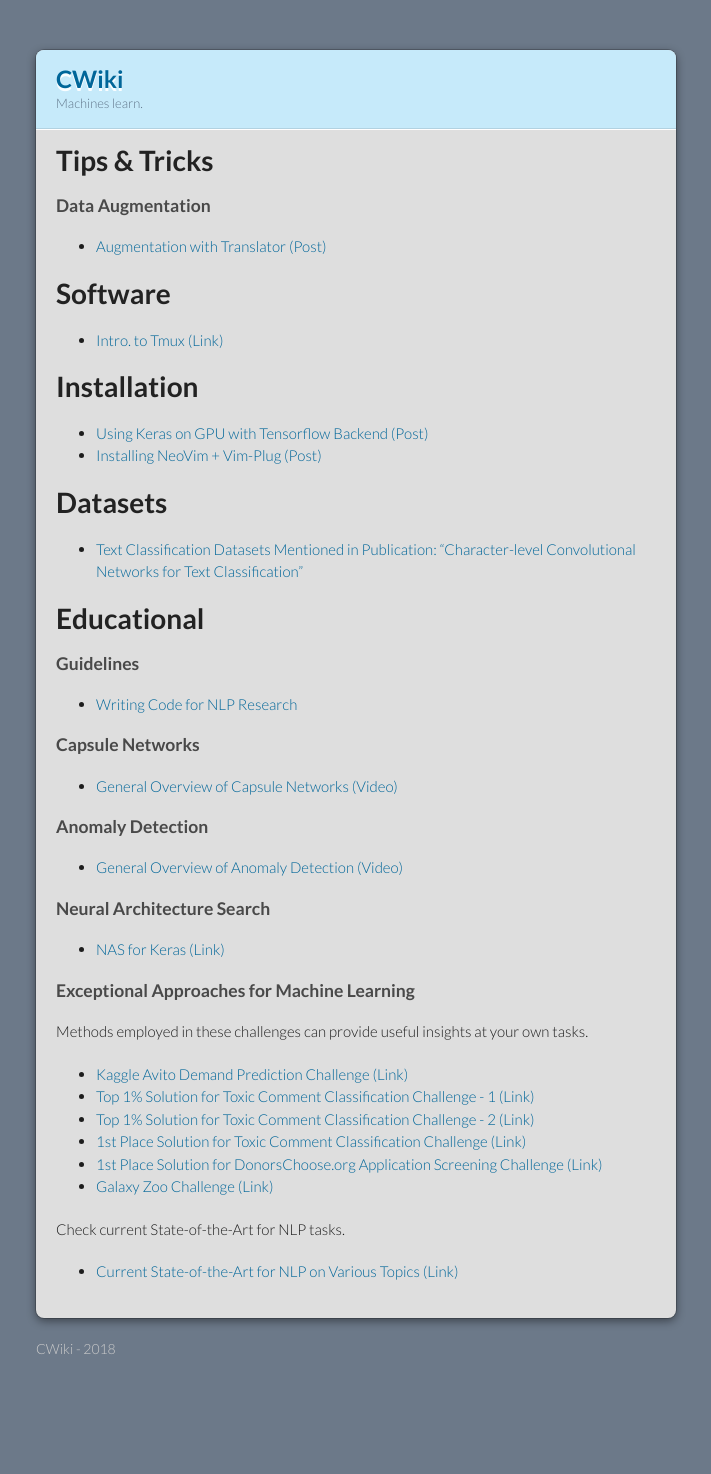
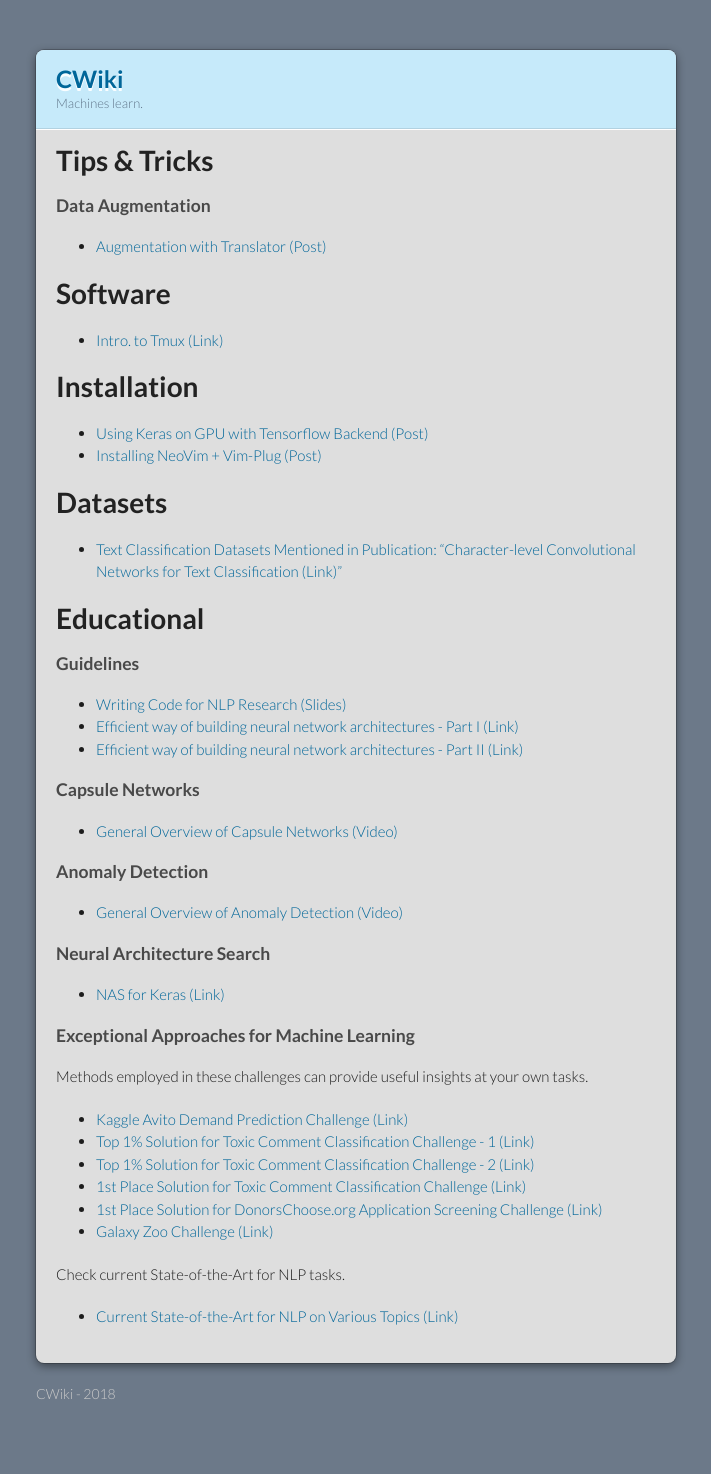
Before and after one commit to burakyldrm/pythoniancultist.github.io, a Jekyll site: the page built from index.md, in a window 1280 px wide. Shown: the whole page, without its empty margins (284-995 px from the left). Built offline with Jekyll 4.4.1, drawn with Linux system fonts in a browser that asks for light colours; our own code applies the rules of GitHub Pages for plain Markdown files; before the commit the page ends 1429 px from its top, so only the background shows below that.

Commit message:
network building links

```diff
--- a/index.md
+++ b/index.md
@@ -15,12 +15,14 @@ layout: default
 *  [Installing NeoVim + Vim-Plug (Post)](neovim_vimplug.md)
 
 # Datasets
-* [Text Classification Datasets Mentioned in Publication: "Character-level Convolutional Networks for Text Classification"](https://drive.google.com/drive/folders/0Bz8a_Dbh9Qhbfll6bVpmNUtUcFdjYmF2SEpmZUZUcVNiMUw1TWN6RDV3a0JHT3kxLVhVR2M)
+* [Text Classification Datasets Mentioned in Publication: "Character-level Convolutional Networks for Text Classification (Link)"](https://drive.google.com/drive/folders/0Bz8a_Dbh9Qhbfll6bVpmNUtUcFdjYmF2SEpmZUZUcVNiMUw1TWN6RDV3a0JHT3kxLVhVR2M)
 
 # Educational
 
 ### Guidelines
-*   [Writing Code for NLP Research](https://docs.google.com/presentation/d/17NoJY2SnC2UMbVegaRCWA7Oca7UCZ3vHnMqBV4SUayc/preview#slide=id.p)
+*   [Writing Code for NLP Research (Slides)](https://docs.google.com/presentation/d/17NoJY2SnC2UMbVegaRCWA7Oca7UCZ3vHnMqBV4SUayc/preview#slide=id.p)
+*   [Efficient way of building neural network architectures - Part I (Link)](https://towardsdatascience.com/a-guide-to-an-efficient-way-to-build-neural-network-architectures-part-i-hyper-parameter-8129009f131b)
+*   [Efficient way of building neural network architectures - Part II (Link)](https://towardsdatascience.com/a-guide-to-an-efficient-way-to-build-neural-network-architectures-part-ii-hyper-parameter-42efca01e5d7)
 
 ### Capsule Networks
 *   [General Overview of Capsule Networks (Video)](https://www.youtube.com/watch?v=pPN8d0E3900)
```
